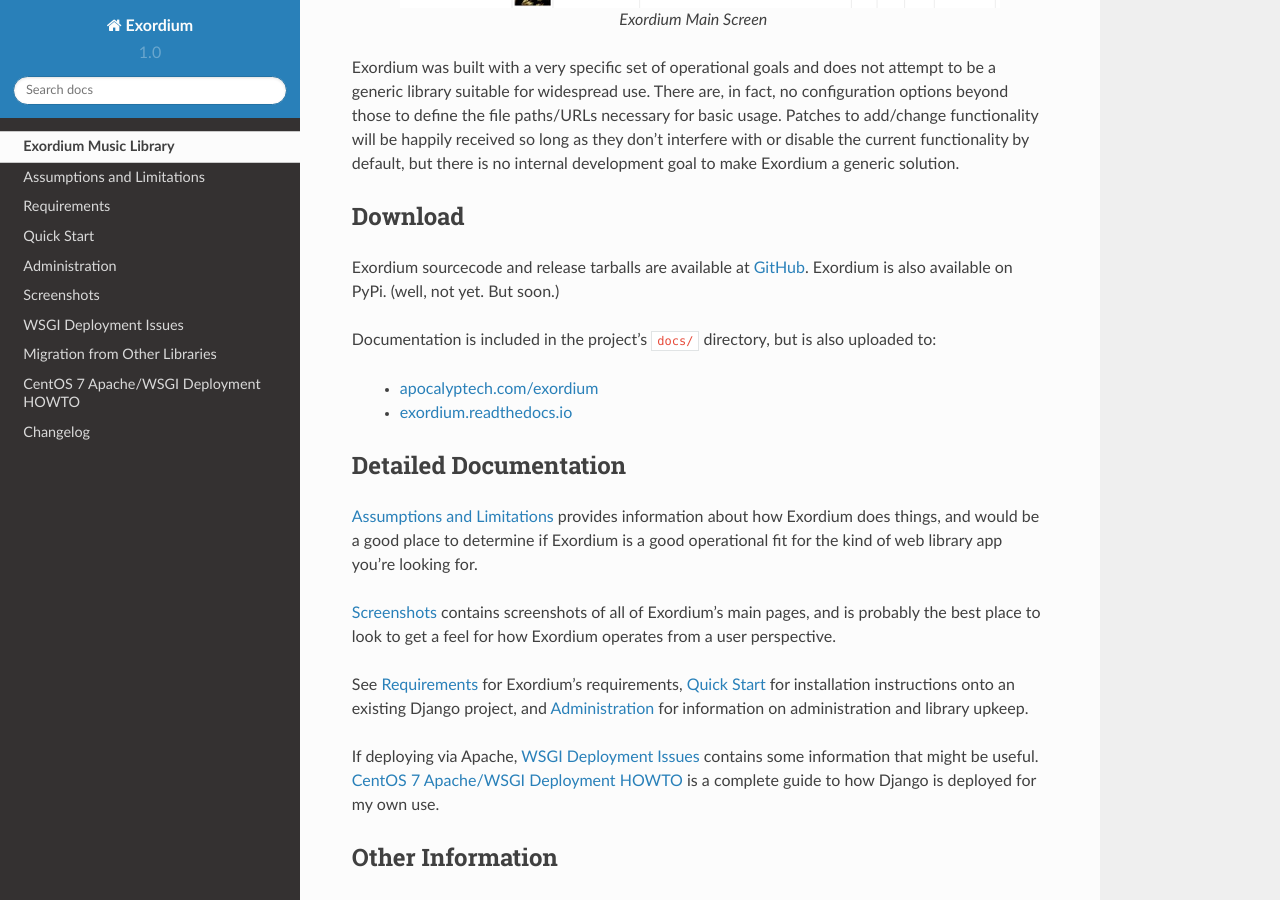
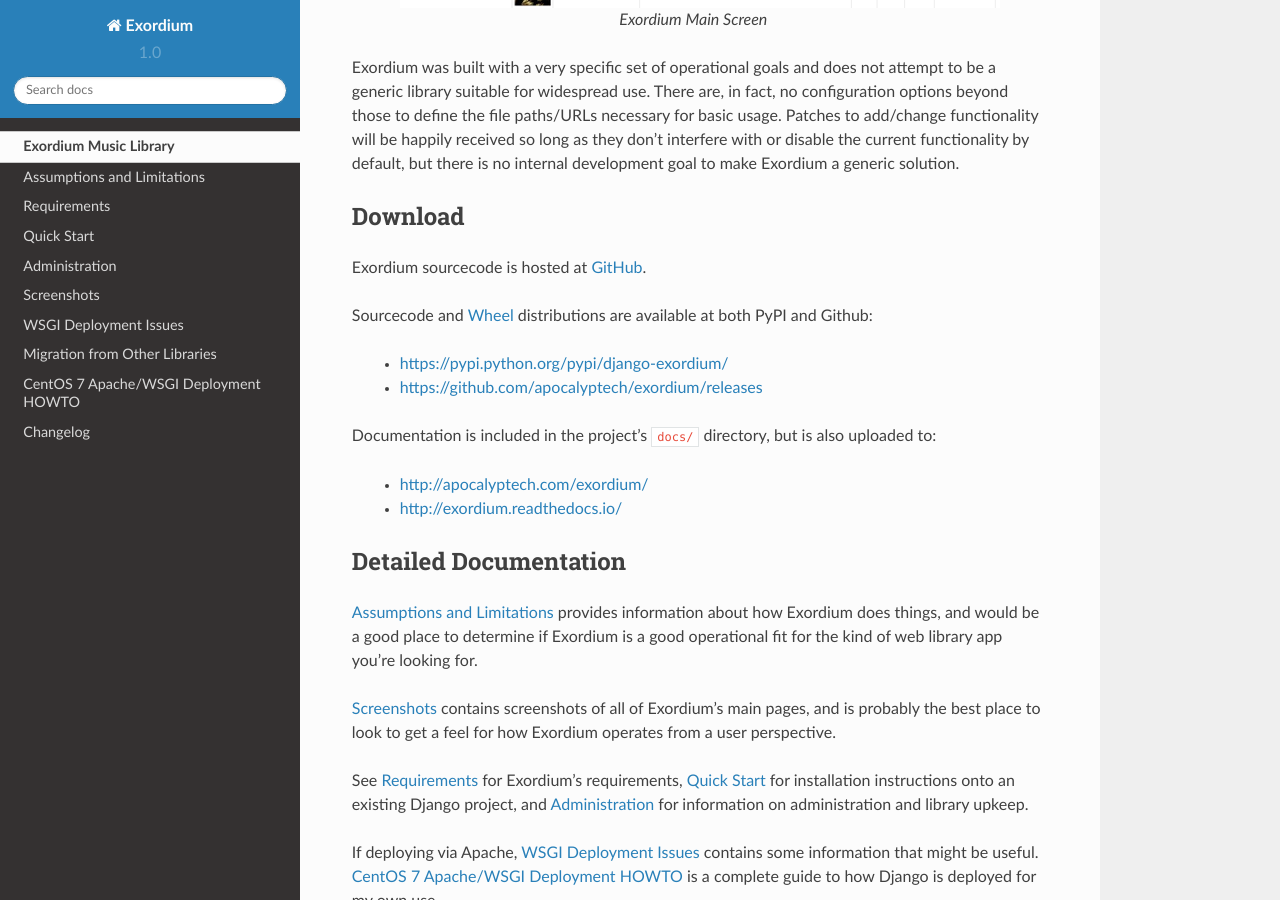
Before and after one commit to apocalyptech/exordium, a Sphinx documentation site: the page built from docs/index.rst, in a window 1280 px wide and 900 px high, scrolled down 633 px. Built offline with Sphinx 7.4.7 and the Read the Docs theme 2.0.0, drawn with Linux system fonts in a browser that asks for light colours.

Commit message:
Okay, enough fiddling, going to release v1.0.0

```diff
--- a/CHANGELOG.rst
+++ b/CHANGELOG.rst
@@ -1,4 +1,4 @@
-1.0.0 (2016-10-??)
+1.0.0 (2016-10-18)
 ------------------
 
 - Initial Release
--- a/TODO.txt
+++ b/TODO.txt
@@ -1,7 +1,7 @@
 Things I want to get done before inevitably letting the project
 bitrot:
 
-* Nada, apart from an official v1.0.0 rollout
+* Nothing!
 
 Things which may or may not make that cut:
 
--- a/docs/index.rst
+++ b/docs/index.rst
@@ -49,15 +49,19 @@
 Download
 --------
 
-Exordium sourcecode and release tarballs are available at
-`GitHub <https://github.com/apocalyptech/exordium/>`_.  Exordium is also
-available on PyPi.  (well, not yet.  But soon.)
+Exordium sourcecode is hosted at `GitHub <https://github.com/apocalyptech/exordium/>`_.
+
+Sourcecode and `Wheel <https://pypi.python.org/pypi/wheel>`_ distributions are
+available at both PyPI and Github:
+
+ - https://pypi.python.org/pypi/django-exordium/
+ - https://github.com/apocalyptech/exordium/releases
 
 Documentation is included in the project's ``docs/`` directory, but
 is also uploaded to:
 
- - `apocalyptech.com/exordium <http://apocalyptech.com/exordium>`_
- - `exordium.readthedocs.io <http://exordium.readthedocs.io/>`_
+ - http://apocalyptech.com/exordium/
+ - http://exordium.readthedocs.io/
 
 Detailed Documentation
 ----------------------
```
Also changed, not shown: README.rst (+11 -0 lines).
